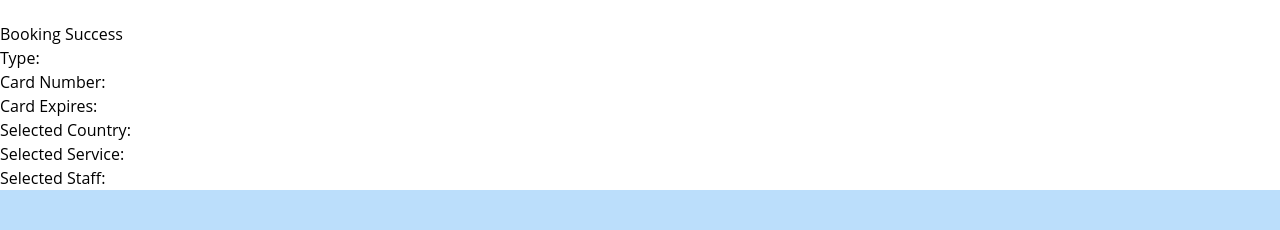
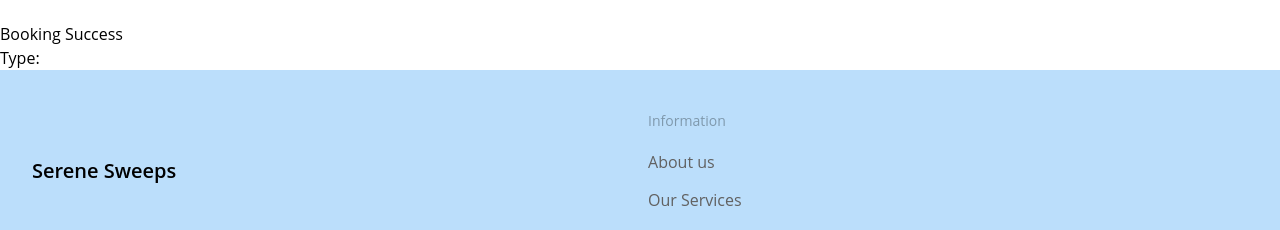
Before and after one commit to zabdisalam/Serene_Sweeps, a Next.js app: page /bookingSucess in a window 1280 px wide. Shown: the part 698-928 px from the top of the page. Built offline with nearby package versions, Linux system fonts and the light colour scheme.

Commit message:
push final version 1

```diff
--- a/pages/bookingSucess.js
+++ b/pages/bookingSucess.js
@@ -21,11 +21,11 @@ const BookingSuccess = () => {
       <h1>Booking Success</h1>
       {/* Display the form data */}
       <p>Type: {type}</p>
-      <p>Card Number: {cardNumber}</p>
-      <p>Card Expires: {cardExpires}</p>
-      <p>Selected Country: {selectedCountry}</p>
-      <p>Selected Service: {selectedService}</p>
-      <p>Selected Staff: {selectedStaff}</p>
+      {cardNumber && <p>Card Number: {cardNumber}</p>}
+      {cardExpires && <p>Card Expires: {cardExpires}</p>}
+      {selectedCountry && <p>Selected Country: {selectedCountry}</p>}
+      {selectedService && <p>Selected Service: {selectedService}</p>}
+      {selectedStaff && <p>Selected Staff: {selectedStaff}</p>}
       {/* ... other code ... */}
     </div>
   );
```
